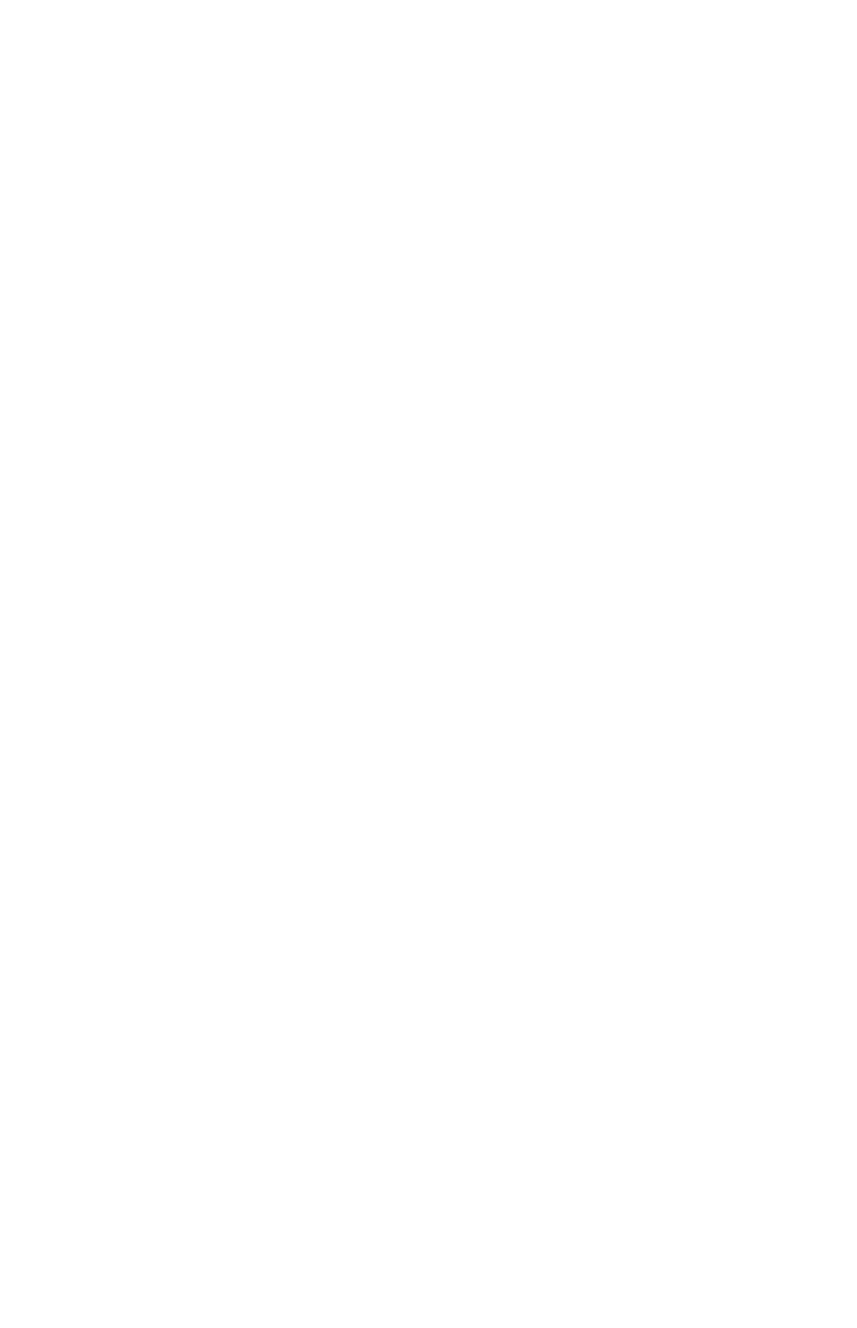
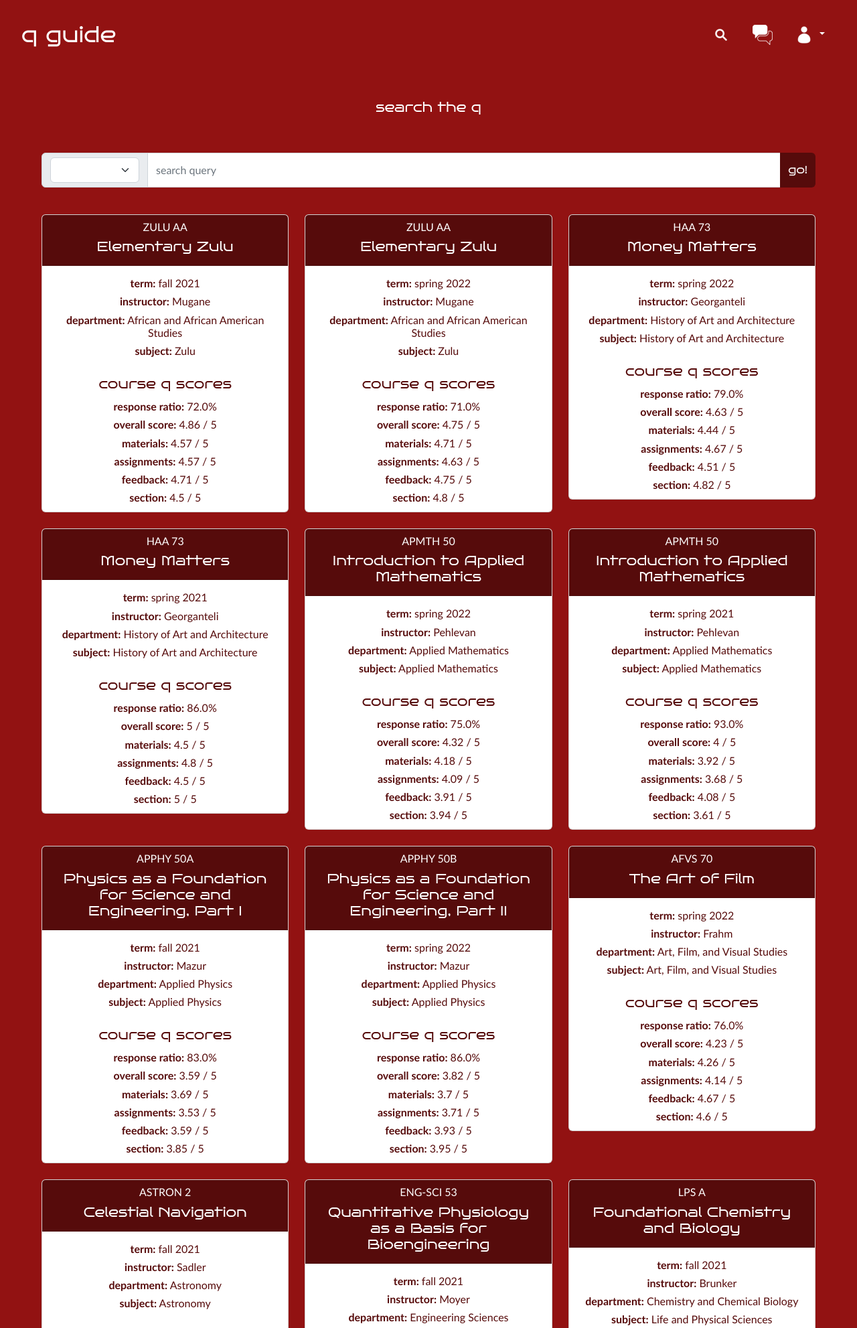
Before and after one commit to tee52/q-guide-revamp, a Flask app: page /search in a window 1280 px wide. Before the commit the part shown is empty. Shown: the top 1983 px of the page at 67% size. Before the commit the page ends 800 px from the top, so only its background shows below. Run offline with Flask 2, Linux system fonts and the light colour scheme; a user stored in the database is signed in.

Commit message:
search page pretty much completed

```diff
--- a/app.py
+++ b/app.py
@@ -29,11 +29,14 @@ def after_request(response):
 
 @app.route("/", methods=['GET', 'POST'])
 def start():
+    db.execute("SELECT username FROM users WHERE id = (?)", (session["user_id"],))
+    username = db.fetchall()
+
     if session.get("user_id") is None:
         return render_template("start.html")
 
     else:
-        return render_template("home.html")
+        return render_template("home.html", username=username[0][0])
 
 
 @app.route("/login", methods=['GET', 'POST'])
@@ -175,17 +178,57 @@ def profile():
                 db.execute("UPDATE users SET concentration = (?) WHERE id = (?)", (request.form.get("concentration"),), (session["user_id"],))
                 connection.commit()
 
-        return redirect("/profile")
+        return render_template("profile.html", username=username[0][0], concentration=concentration[0][0])
 
     else:
         return render_template("profile.html", username=username[0][0], concentration=concentration[0][0])
 
-@app.route("/search")
+@app.route("/search", methods=['GET', 'POST'])
 @login_required
 def search():
-    return render_template("search.html")
+    db.execute("SELECT * FROM courses INNER JOIN scores ON scores.course_id = courses.id")
+    courses = db.fetchall()
 
-@app.route("/forum")
+    if request.method == "POST":
+        if request.form.get("criteria") == "":
+            db.execute("SELECT * FROM courses INNER JOIN scores ON scores.course_id = courses.id WHERE (name LIKE '%' || (?) || '%' OR abbr LIKE '%' || (?) || '%' OR term LIKE '%' || (?) || '%' OR year LIKE '%' || (?) || '%' OR instructor LIKE '%' || (?) || '%' OR department LIKE '%' || (?) || '%' OR subject LIKE '%' || (?) || '%')",
+            (request.form.get("search"),request.form.get("search"),request.form.get("search"),request.form.get("search"),request.form.get("search"),request.form.get("search"),request.form.get("search")))
+            courses = db.fetchall()
+
+        elif request.form.get("criteria") == "name":
+            db.execute("SELECT * FROM courses INNER JOIN scores ON scores.course_id = courses.id WHERE name LIKE '%' || ? || '%'", (request.form.get("search"),))
+            courses = db.fetchall()
+
+        elif request.form.get("criteria") == "abbr":
+            db.execute("SELECT * FROM courses INNER JOIN scores ON scores.course_id = courses.id WHERE abbr LIKE '%' || ? || '%'", (request.form.get("search"),))
+            courses = db.fetchall()
+
+        elif request.form.get("criteria") == "term":
+            db.execute("SELECT * FROM courses INNER JOIN scores ON scores.course_id = courses.id WHERE term LIKE '%' || ? || '%'", (request.form.get("search"),))
+            courses = db.fetchall()
+
+        elif request.form.get("criteria") == "year":
+            db.execute("SELECT * FROM courses INNER JOIN scores ON scores.course_id = courses.id WHERE year LIKE '%' || ? || '%'", (request.form.get("search"),))
+            courses = db.fetchall()
+
+        elif request.form.get("criteria") == "instructor":
+            db.execute("SELECT * FROM courses INNER JOIN scores ON scores.course_id = courses.id WHERE instructor LIKE '%' || ? || '%'", (request.form.get("search"),))
+            courses = db.fetchall()
+
+        elif request.form.get("criteria") == "department":
+            db.execute("SELECT * FROM courses INNER JOIN scores ON scores.course_id = courses.id WHERE department LIKE '%' || ? || '%'", (request.form.get("search"),))
+            courses = db.fetchall()
+
+        elif request.form.get("criteria") == "subject":
+            db.execute("SELECT * FROM courses INNER JOIN scores ON scores.course_id = courses.id WHERE subject LIKE '%' || ? || '%'", (request.form.get("search"),))
+            courses = db.fetchall()
+
+        return render_template("search.html", courses=courses)
+
+    else:
+        return render_template("search.html", courses=courses)
+
+@app.route("/forum", methods=['GET', 'POST'])
 @login_required
 def forum():
     return render_template("forum.html")
--- a/static/styles.css
+++ b/static/styles.css
@@ -14,7 +14,7 @@ nav .navbar-text, button
 {
     font-size: xx-large;
     text-decoration: none;
-    color: white;
+    color: white !important;
     font-family: 'bruno_aceregular', Lucida Console, Bahnschrift, Candara, sans-serif !important;
     border:none !important;
 }
@@ -25,14 +25,15 @@ nav .navbar-text, button
     font-family: 'bruno_aceregular', Lucida Console, Bahnschrift, Candara, sans-serif !important;
 }
 
-h5 {
+h5, h1 {
     color: white;
     font-family: 'bruno_aceregular', Lucida Console, Bahnschrift, Candara, sans-serif !important;
 }
 
-p {
+p, h6 {
     font-family: 'Fira Sans Condensed', Calibri, sans-serif;
-    color: white !important;
+    color: white;
+    line-height: 0.7;
 }
 
 a, form, h3 {
@@ -47,8 +48,12 @@ body {
     padding: 100px 50px;
 }
 
-button {
+button, .card-header {
     background-color: #560B0B !important;
+}
+
+.card-header, .card-body {
+    padding: 5px;
 }
 
 .navbar {
@@ -59,7 +64,7 @@ button {
     color: white !important;
 }
 
-.nav > li > .dropdown-menu > li > a {
+.card-subtitle, .card-text, .nav > li > .dropdown-menu > li > a {
     color: #560B0B !important;
 }
 
--- a/templates/home.html
+++ b/templates/home.html
@@ -7,4 +7,9 @@
             <button type="button" class="btn-close" data-bs-dismiss="alert" aria-label="Close"></button>
         </div>
     {% endif %}
+
+    <h1>welcome, {{ username }}</h1>
+    <br>
+    <br>
+    <h5>your course recommendations</h5>
 {% endblock %}
--- a/templates/search.html
+++ b/templates/search.html
@@ -0,0 +1,63 @@
+{% extends "layout.html" %}
+
+{% block main %}
+    {% if error %}
+        <div class="alert alert-danger alert-dismissible fade show" role="alert">
+            {{ error }}
+            <button type="button" class="btn-close" data-bs-dismiss="alert" aria-label="Close"></button>
+        </div>
+    {% endif %}
+
+    <h5>search the q</h5>
+    <br>
+    <br>
+    <form method="post" action="/search">
+        <div class="input-group mb-3">
+            <span class="input-group-text">
+                <select name="criteria" class="form-select" aria-label="Default select example">
+                    <option value="" selected></option>
+                    <option value="name">name</option>
+                    <option value="abbr">code</option>
+                    <option value="term">term</option>
+                    <option value="year">year</option>
+                    <option value="instructor">instructor</option>
+                    <option value="department">department</option>
+                    <option value="subject">subject</option>
+                </select>
+            </span>
+            <input type="text" class="form-control" placeholder="search query" name="search">
+            <button type="submit" class="btn btn-outline-secondary">go!</button>
+        </div>
+    </form>
+
+    <br>
+
+    <div class="row row-cols-1 row-cols-sm-2 row-cols-md-3">
+        {% for course in courses %}
+            <div class="col">
+                <div class="card text-center">
+                    <div class="card-header">
+                        <h6>{{ course[2] }}</h6>
+                        <h5 class="card-title">{{ course[1] }}</h5>
+                    </div>
+                    <div class="card-body">
+                        <h6 class="card-text"><b>term:</b> {{ course[3] }} {{ course[4] }}</h6>
+                        <h6 class="card-text"><b>instructor:</b> {{ course[5] }}</h6>
+                        <h6 class="card-text"><b>department:</b> {{ course[6] }}</h6>
+                        <h6 class="card-text"><b>subject:</b> {{ course[7] }}</h6>
+                        <br>
+                        <h5 class="card-subtitle">course q scores</h5>
+                        <p></p>
+                        <p class="card-text"><b>response ratio:</b> {{ course[9] * 100 }}%</p>
+                        <p class="card-text"><b>overall score:</b> {{ course[10] }} / 5</p>
+                        <p class="card-text"><b>materials:</b> {{ course[11] }} / 5</p>
+                        <p class="card-text"><b>assignments:</b> {{ course[12] }} / 5</p>
+                        <p class="card-text"><b>feedback:</b> {{ course[13] }} / 5</p>
+                        <p class="card-text"><b>section:</b> {{ course[14] }} / 5</p>
+                    </div>
+                </div>
+                <br>
+            </div>
+        {% endfor %}
+    </div>
+{% endblock %}
```
Also changed, not shown: 1 other file.
